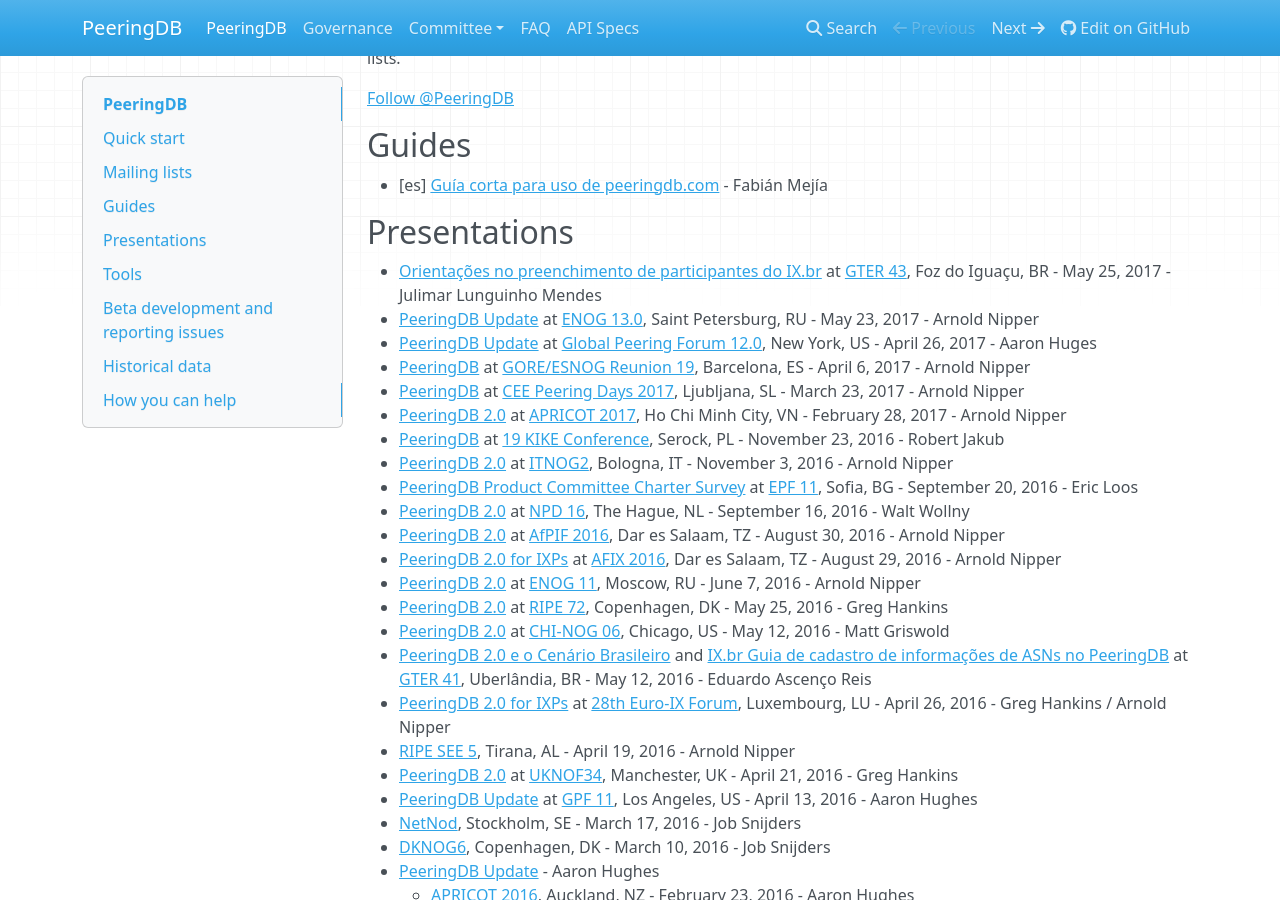
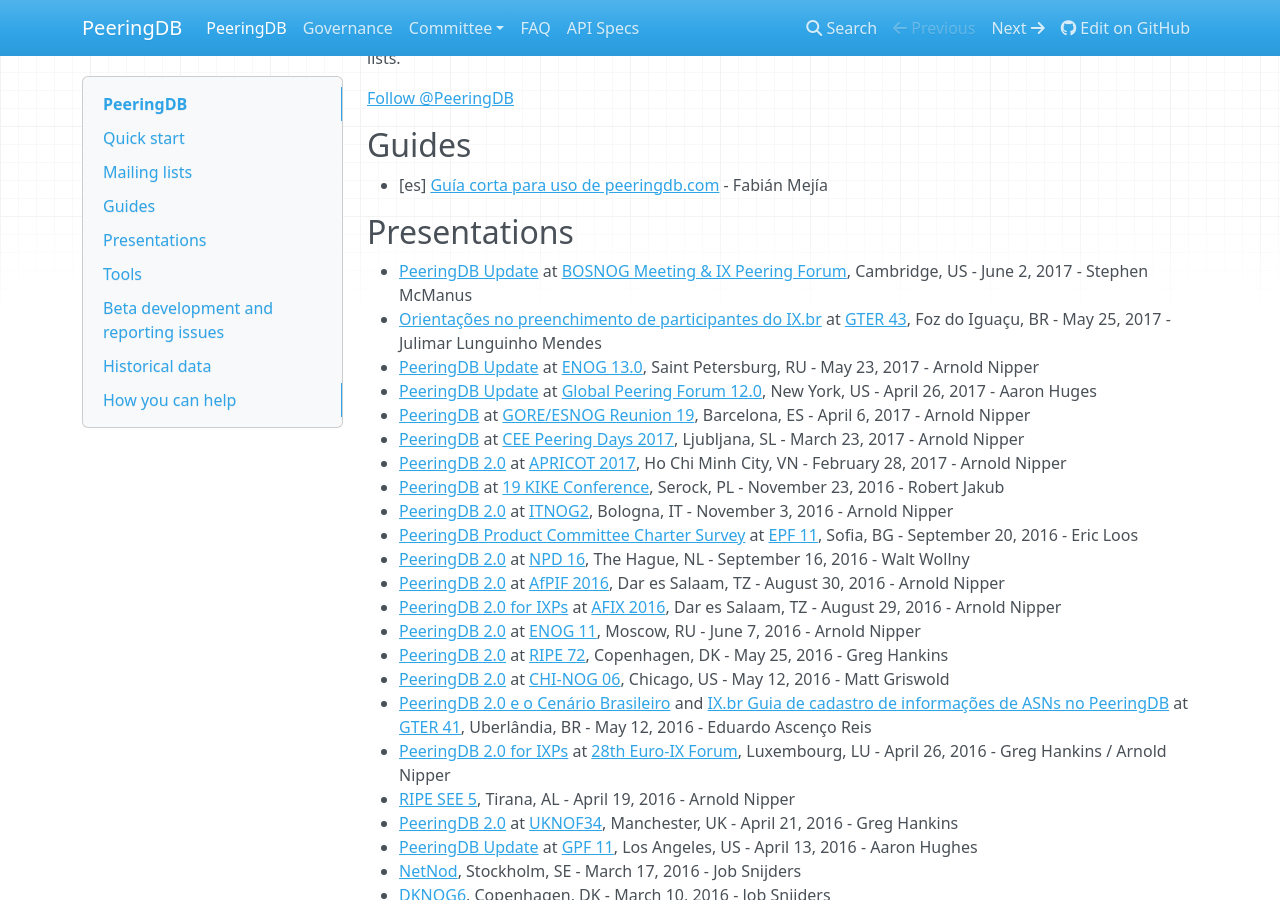
Before and after one commit to peeringdb/docs, an MkDocs documentation site: the page built from docs/index.md, in a window 1280 px wide and 900 px high, scrolled down 973 px. Built offline with MkDocs 1.6.1, drawn with Linux system fonts in a browser that asks for light colours; nearby versions of some CDN libraries; comment, search, counter and statistics services are not loaded; old or Windows-style settings are respelled for this version of MkDocs.

Commit message:
Added BOSNOG presentation.

```diff
--- a/docs/index.md
+++ b/docs/index.md
@@ -61,6 +61,7 @@
 
 ## Presentations
 
+- [PeeringDB Update](presentation/20170602-bosnog-mcmanus.pdf) at [BOSNOG Meeting & IX Peering Forum](https://www.meetup.com/BOSNOG-The-Boston-Network-Operators-Group/events/239045101/), Cambridge, US - June 2, 2017 - Stephen McManus
 - [Orientações no preenchimento de participantes do IX.br](presentation/gter43-peeringdb.20170522.pdf) at [GTER 43](http://gtergts.nic.br/), Foz do Iguaçu, BR - May 25, 2017 - Julimar Lunguinho Mendes
 - [PeeringDB Update](presentation/20170523-ENOG13-Nipper.pdf) at [ENOG 13.0](https://www.enog.org/enog-13/), Saint Petersburg, RU - May 23, 2017 - Arnold Nipper
 - [PeeringDB Update](presentation/20170426-gpf-12.0-hughes-peeringdb.pdf) at [Global Peering Forum 12.0](https://www.peeringforum.com/gpf-12-0-peeringdb-update/), New York, US - April 26, 2017 - Aaron Huges
```
Also changed, not shown: 1 other file.
